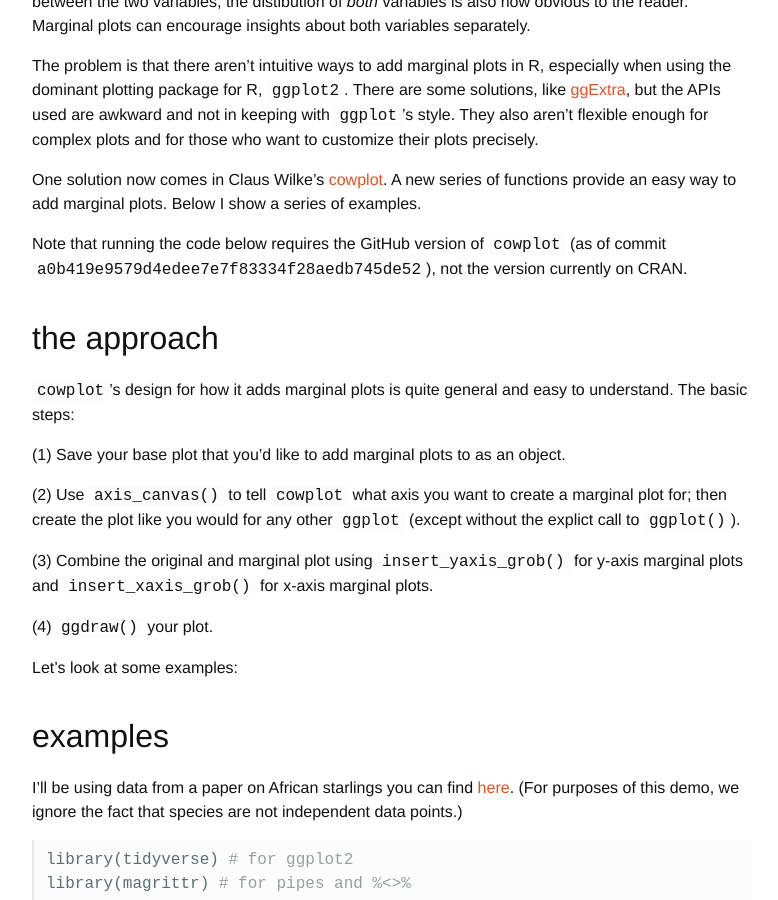
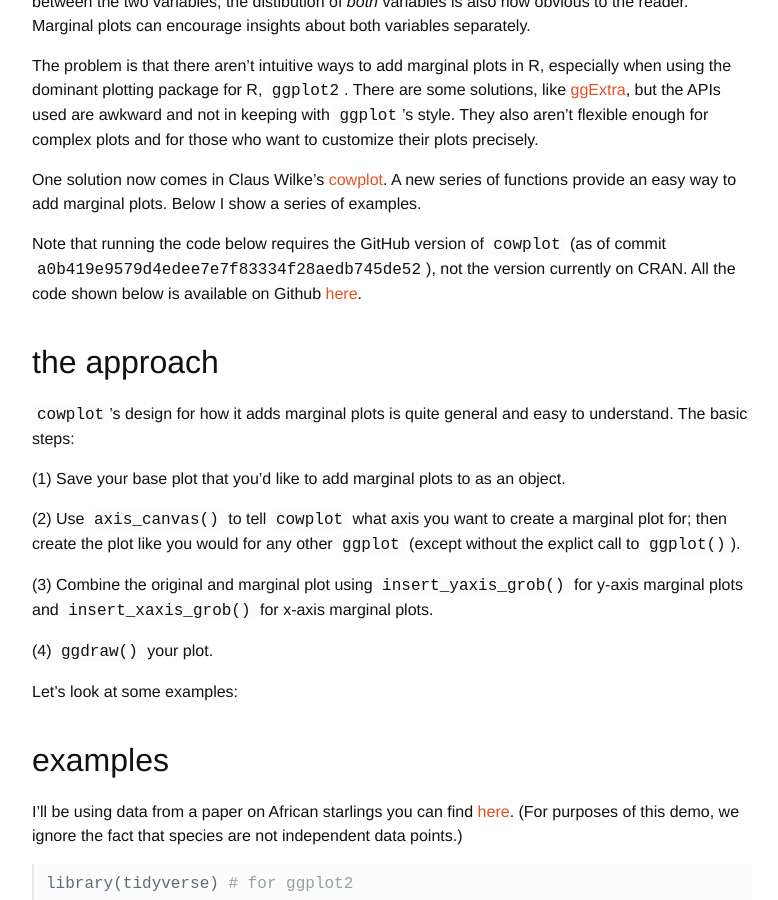
Before and after one commit to lukereding/nonstandard_deviations, a Jekyll site: the page built from _posts/2017-08-19-cowmarg.md, in a window 1280 px wide and 900 px high, scrolled down 508 px. Shown: the whole window, without its empty margins (248-1026 px from the left). Built offline with Jekyll 4.4.1, drawn with Linux system fonts in a browser that asks for light colours; comment, search, counter and statistics services are not loaded.

Commit message:
add link to R script

```diff
--- a/_posts/2017-08-19-cowmarg.md
+++ b/_posts/2017-08-19-cowmarg.md
@@ -16,7 +16,7 @@ The problem is that there aren't intuitive ways to add marginal plots in R, espe
 
 One solution now comes in Claus Wilke's [cowplot](https://github.com/wilkelab/cowplot).  A new series of functions provide an easy way to add marginal plots. Below I show a series of examples.
 
-Note that running the code below requires the GitHub version of `cowplot` (as of commit `a0b419e9579d4edee7e7f83334f28aedb745de52`), not the version currently on CRAN.
+Note that running the code below requires the GitHub version of `cowplot` (as of commit `a0b419e9579d4edee7e7f83334f28aedb745de52`), not the version currently on CRAN. All the code shown below is available on Github [here](https://github.com/lukereding/nonstandard_deviations/blob/master/images/post6/cowplot_marginal_example.R).
 
 
 
```
